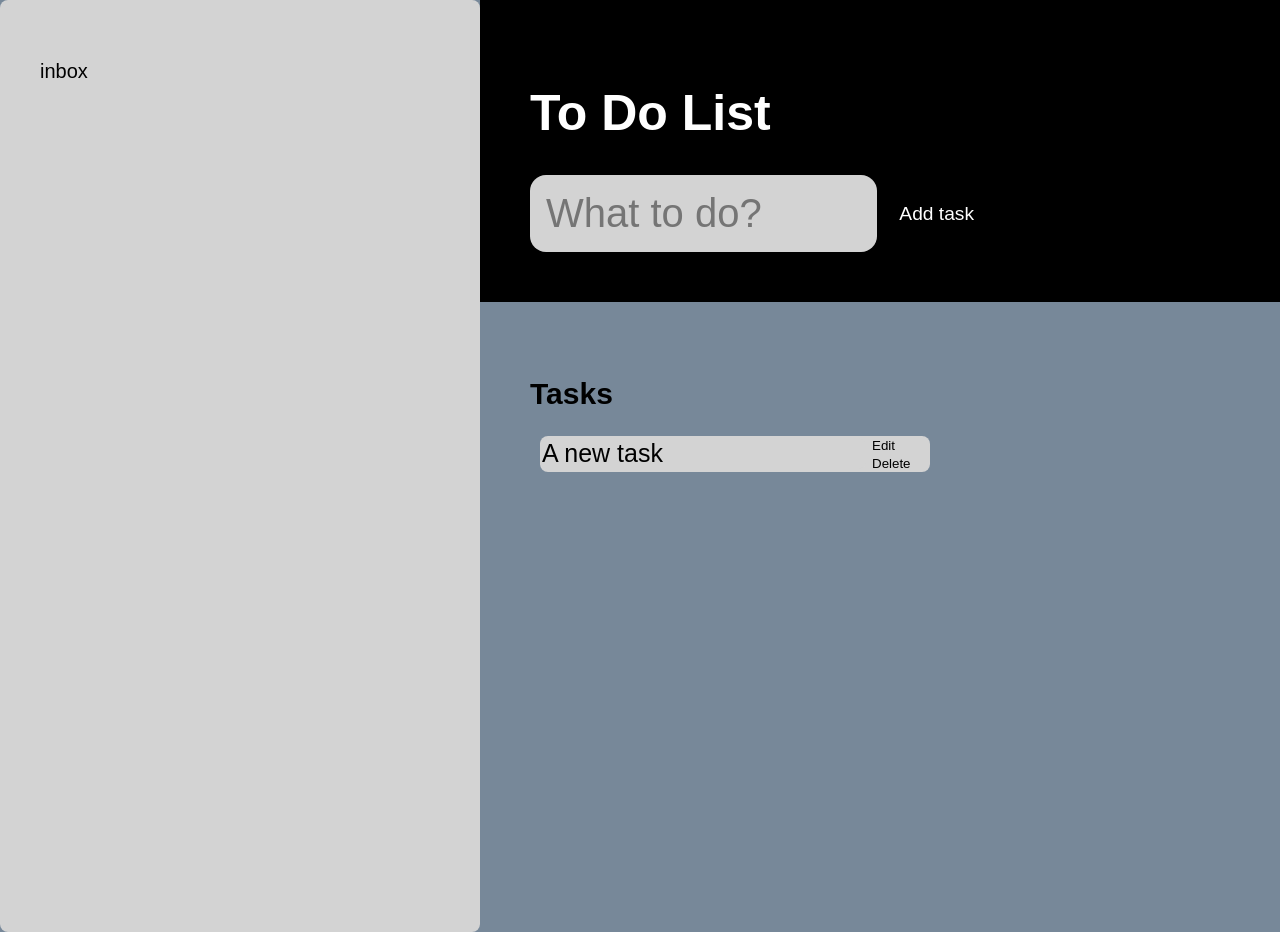
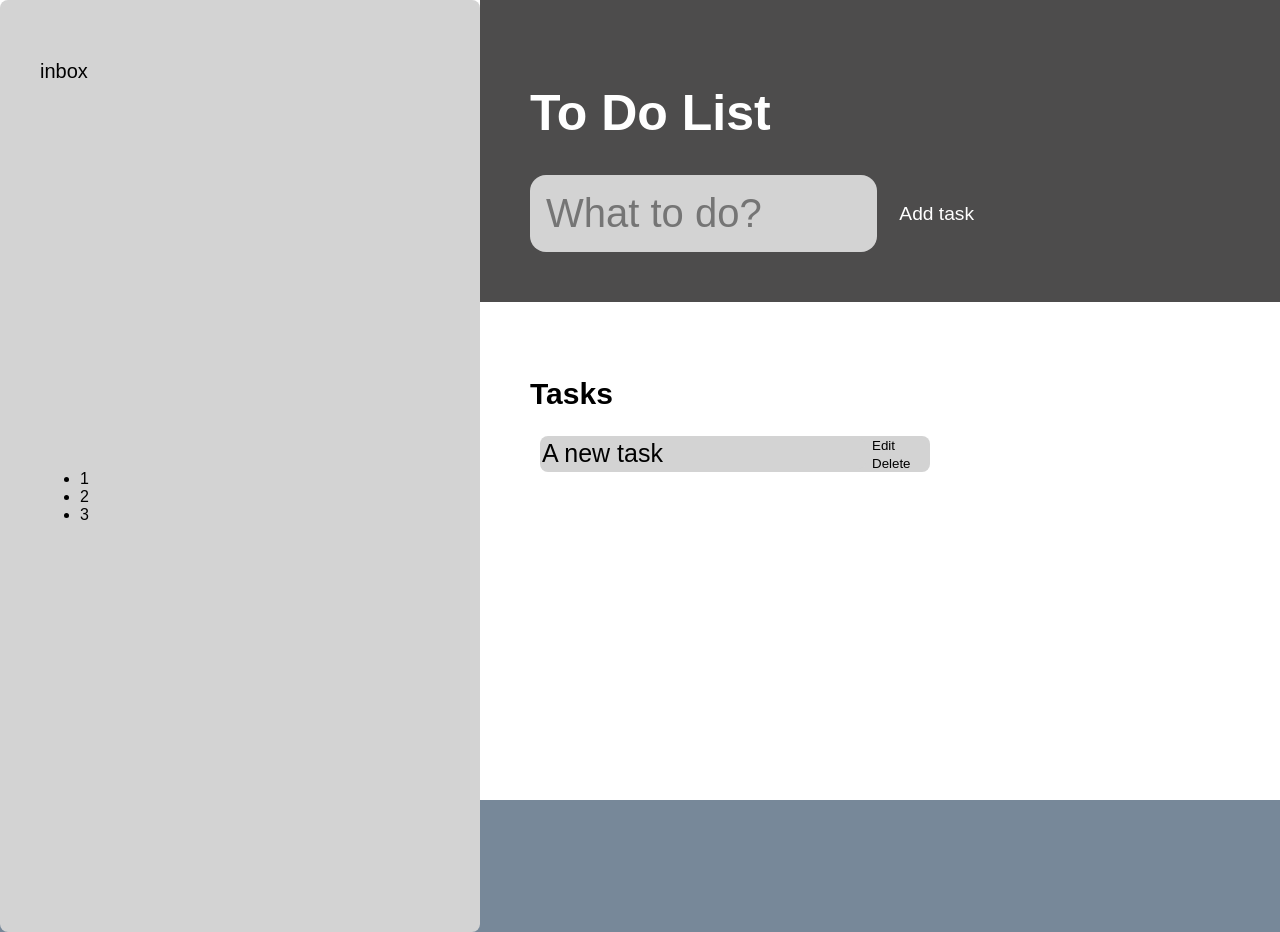
Before and after one commit to evstraub/ToDo-list, a website built with webpack: page dist/index.html in a window 1280 px wide. Built offline with Linux system fonts and the light colour scheme.

Commit message:
small color changes and inbox list

```diff
--- a/src/style.css
+++ b/src/style.css
@@ -9,11 +9,10 @@ body {
 .container {
   display: grid;
   grid-template-columns: 0.5fr 4fr;
-  background-color: lightslategray;
+  background-color: white;
   height: 100vh;
 }
 .sidebar {
-  background-color: lightslategray;
   display: grid;
   grid-row: 1/3;
   min-height: 100vh;
@@ -43,7 +42,7 @@ h1 {
   margin-right: 1rem;
 }
 #new-task-submit {
-  background-color: black;
+  background-color: rgb(77, 76, 76);
   border: none;
   font-size: larger;
   cursor: pointer;
@@ -86,7 +85,7 @@ h2 {
 header {
   padding: 50px;
   padding-right: 300px;
-  background-color: black;
+  background-color: rgb(77, 76, 76);
 }
 main {
   padding: 50px;
```
Also changed, not shown: dist/bundle.js, dist/index.html.
